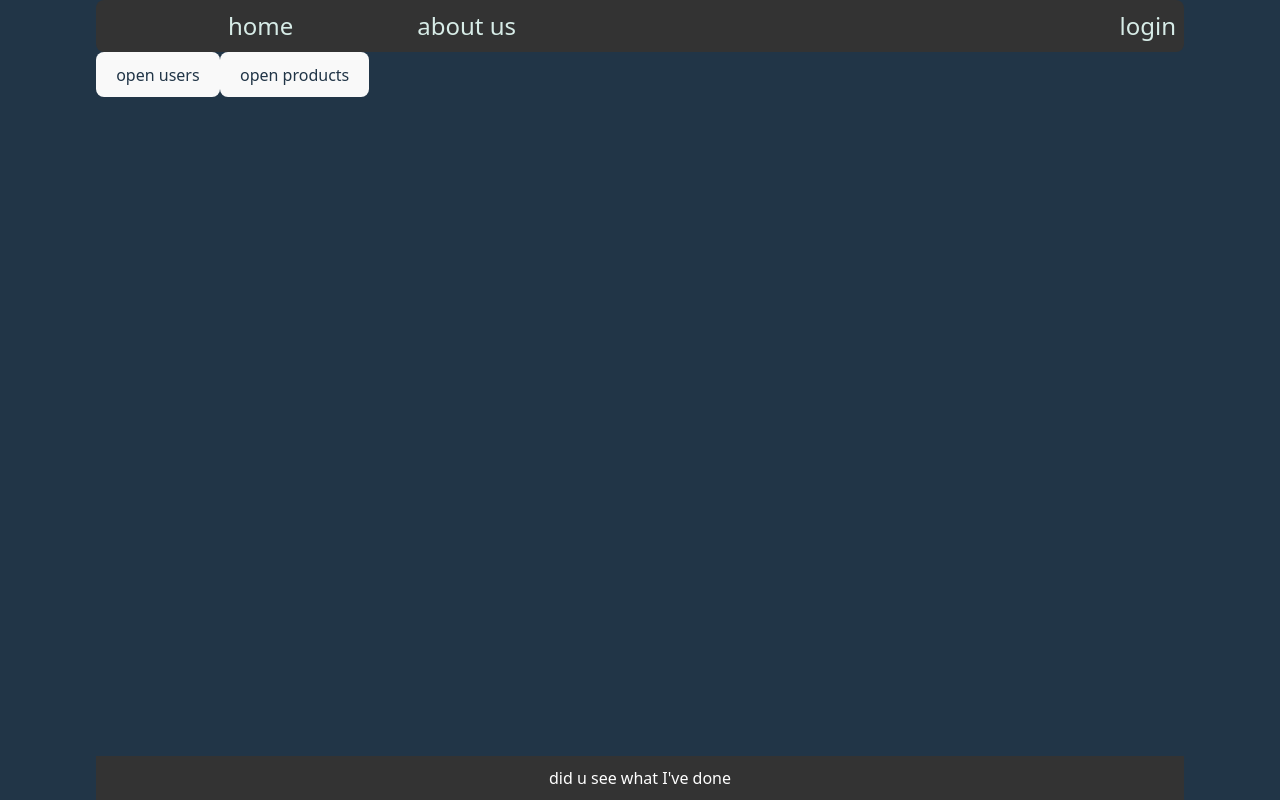
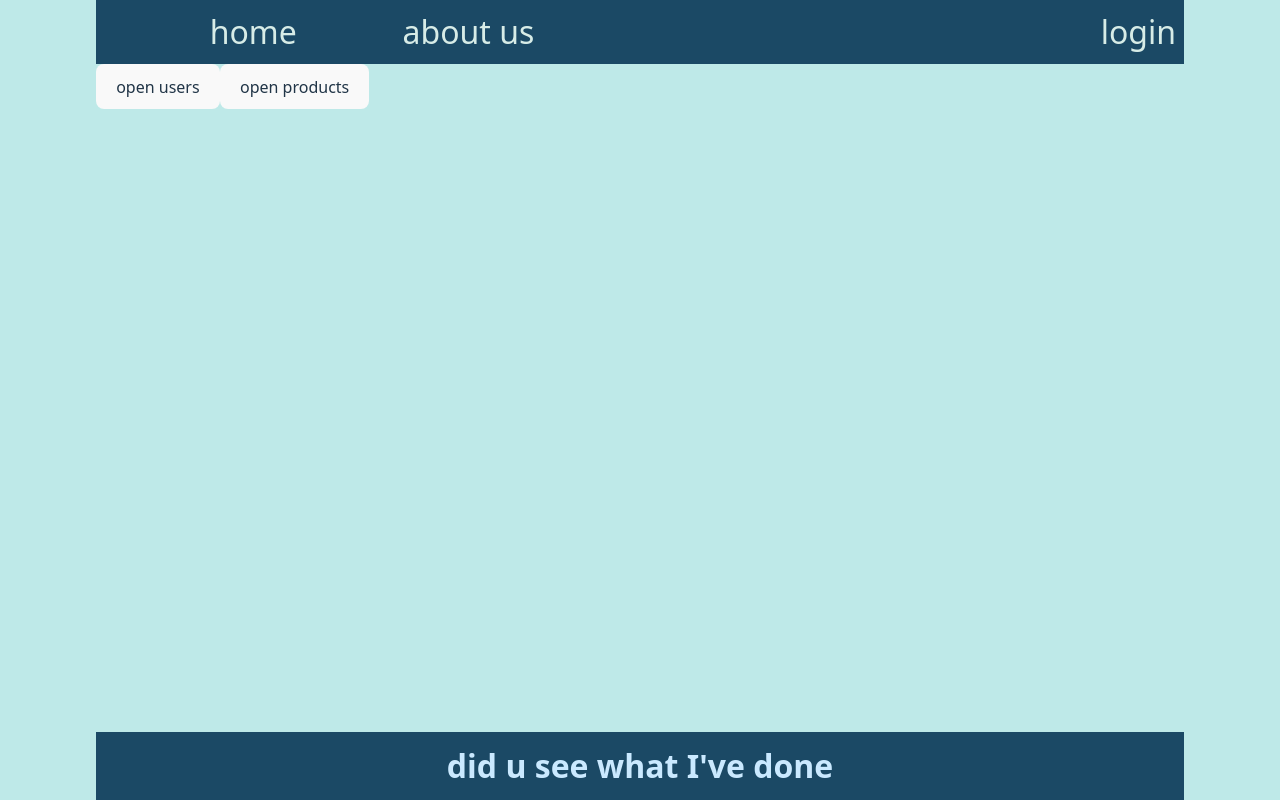
Before and after one commit to fatemezhp/React-app-test, a React (Vite) app: page / in a window 1280 px wide. Built offline with nearby package versions, Linux system fonts and the light colour scheme.

Commit message:
redux has been added

```diff
--- a/src/components/ProductCard.jsx
+++ b/src/components/ProductCard.jsx
@@ -1,13 +1,14 @@
 import React from 'react'
 import './products.css'
-function ProductCard({ product }) {
+function ProductCard({ product, addToCart }) {
     return (
         <>
             <div className='productCard' key={product.id}>
                 <div className='pImgHolder'> <img className='pImg' src={product.image} alt={product.name} /></div>
                 <div className='caption'>
-                     <p>{product.title}</p>
-                    <h3>{product.price} t</h3>
+                    <div><p>{product.title}</p>
+                        <h3>{product.price} t</h3></div>
+                    <button onClick={addToCart}>add to cart</button>
                 </div>
             </div>
         </>
--- a/src/components/Products.jsx
+++ b/src/components/Products.jsx
@@ -4,10 +4,20 @@ import axios from 'axios'
 import { useNavigate } from 'react-router-dom'
 import './products.css'
 import ProductCard from './productCard'
+import { useDispatch } from 'react-redux'
+import { addToCart } from '../store/cart'
 function Product() {
-    const [products,setProducts] = useState([])
-    const [loading,setLoading] = useState(true)
-    const navigate = useNavigate()
+  const [products, setProducts] = useState([])
+  const [loading, setLoading] = useState(true)
+
+  const disPatch = useDispatch();
+  const navigate = useNavigate();
+
+  const addToCartHandler = (product) => {
+    console.log(product);
+    disPatch(addToCart(product))
+  }
+
   const getProdcts = async () => {
     try {
       const response = await axios.get('https://fakestoreapi.com/products')
@@ -38,7 +48,9 @@ function Product() {
         </div>
         : <div className='productsSction'>
           {products.map((product) => (
-                            <ProductCard key={product.id} product={product}/>
+            <ProductCard key={product.id}
+             product={product}
+             addToCart={() => addToCartHandler(product)} />
 
           ))}
         </div>
--- a/src/components/products.css
+++ b/src/components/products.css
@@ -23,16 +23,29 @@
     display:flex ;
     flex-direction: column;
     justify-content: space-between;
-    border: 1px solid rgb(181 145 119);
+    border: 1px solid #1b4965;
     border-radius: 15px;
     font-size: 10px;
     margin:1%;
-    background-color: rgba(161, 161, 151, 0.777);
+    background-color:#62b6cb;
     color: rgb(0, 0, 0);
     font-weight: bolder;
     padding: 1%;
 }
 .caption{
+    gap: 10px;
+    display: flex;
+    justify-content: space-between;
     height: 20%;
     padding: 2% 0 2%;
+    color:#1b4965 ;
+    font-weight: bolder;
 }
+.caption div{
+    width: 70%;
+}
+.caption button {
+    background-color: aquamarine;
+    place-items: center;
+    padding: 1%;
+}
--- a/src/index.css
+++ b/src/index.css
@@ -4,7 +4,6 @@
     font-weight: 400;
     color-scheme: light dark;
     color: rgba(255, 255, 255, 0.87);
-    background-color: #242424;
     font-synthesis: none;
     text-rendering: optimizeLegibility;
     -webkit-font-smoothing: antialiased;
@@ -32,7 +31,7 @@ body {
     margin: 0;
     width: 100%;
     height: 100%;
-    background-color: #213547;
+    background-color: #bee9e8;
 }
 
 h1 {
--- a/src/layout/Layout.module.css
+++ b/src/layout/Layout.module.css
@@ -12,12 +12,13 @@
 .header {
     align-items: center;
     background-color: rgba(255, 255, 255, 0.534);
-    border-radius: 8px;
+   color: cae9ff;
     padding: 0.5rem;
     margin: 0;
     font-weight: bold;
-    font-size: 1.5rem;
-    background-color: #333;
+    font-size: 2rem;
+    background-color: #1b4965;
+
 }
 
 .navbar {
@@ -37,8 +38,10 @@
 
 .footer {
     width: 100%;
-    background-color: #333;
-    color: white;
+    background-color: #1b4965;
+    color: #cae9ff;
     text-align: center;
     padding: 10px;
+    font-weight: bold;
+    font-size: 2rem;
 }
--- a/src/pages/Users.module.css
+++ b/src/pages/Users.module.css
@@ -50,7 +50,7 @@
     display: flex;
     flex-direction: column;
     margin: 1%;
-    background: #9242cf;
+    background: #62b6cb;
     color: #fff;
     padding: 20px;
     border-radius: 17px;
--- /dev/null
+++ b/src/store/cart.js
@@ -0,0 +1,14 @@
+import { createSlice } from "@reduxjs/toolkit";
+
+export const cartSlice = createSlice({
+    name: "Cart",
+    initialState: [],
+    reducers: {
+        addToCart: (state, action) => {
+            state.push(action.payload);
+
+        }
+    }
+})
+export const { addToCart } = cartSlice.actions;
+export default cartSlice.reducer;
--- a/src/store/store.js
+++ b/src/store/store.js
@@ -1,5 +1,6 @@
 import { configureStore } from '@reduxjs/toolkit'
+import cartReducer from './cart'
 
 export default configureStore({
-  reducer: {},
+  reducer: {cart : cartReducer },
 })
```
Lines whose indentation alone changed are shown as unchanged.
